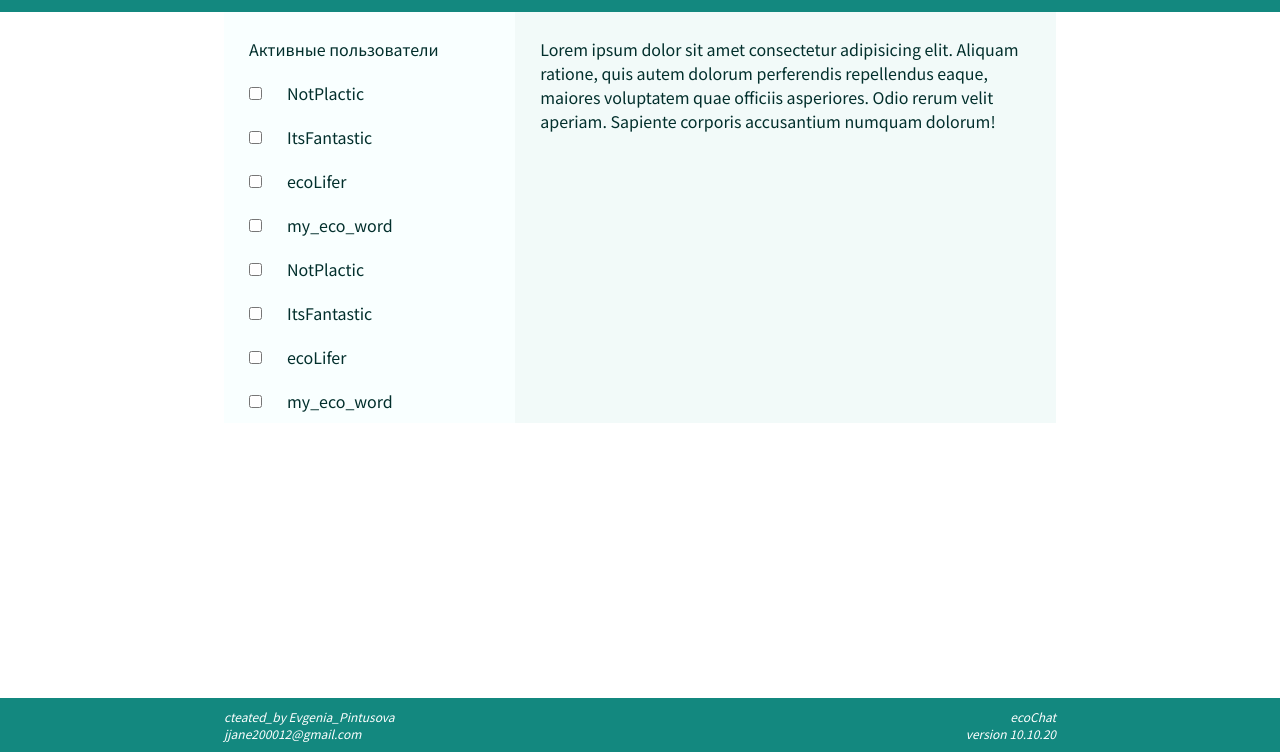
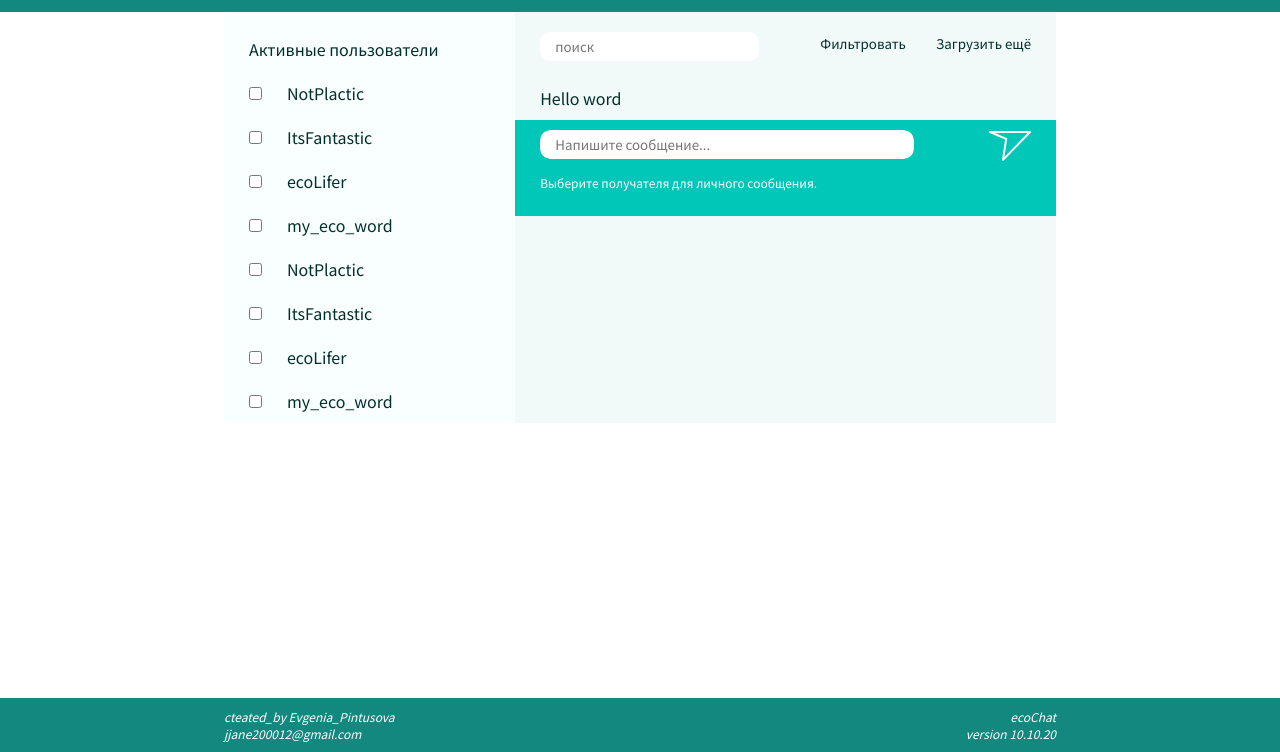
Before and after one commit to EvgeniaPintusova/JS-Camping, a plain HTML site: page UI/index.html in a window 1280 px wide. Shown: the part 48-800 px from the top of the page. Drawn offline with Linux system fonts and the light colour scheme.

Commit message:
Detales of search and send groups

```diff
--- a/UI/index.html
+++ b/UI/index.html
@@ -25,18 +25,33 @@
             <div class="flex-container-1">
                 <form method="post" action="" id="users">
                     <p>Активные пользователи</p>
-                    <label><input type="checkbox" id="user1" value="a1">NotPlactic</label>
-                    <label><input type="checkbox" id="user2" value="a2">ItsFantastic</label>
-                    <label><input type="checkbox" id="user3" value="a3">ecoLifer</label>
-                    <label><input type="checkbox" id="user4" value="a5">my_eco_word</label>
-                    <label><input type="checkbox" id="user5" value="a1">NotPlactic</label>
-                    <label><input type="checkbox" id="user6" value="a2">ItsFantastic</label>
-                    <label><input type="checkbox" id="user7" value="a3">ecoLifer</label>
-                    <label><input type="checkbox" id="user8" value="a5">my_eco_word</label>
+                    <label><input type="checkbox" id="user1" value="a1"/>NotPlactic</label>
+                    <label><input type="checkbox" id="user2" value="a2"/>ItsFantastic</label>
+                    <label><input type="checkbox" id="user3" value="a3"/>ecoLifer</label>
+                    <label><input type="checkbox" id="user4" value="a5"/>my_eco_word</label>
+                    <label><input type="checkbox" id="user5" value="a1"/>NotPlactic</label>
+                    <label><input type="checkbox" id="user6" value="a2"/>ItsFantastic</label>
+                    <label><input type="checkbox" id="user7" value="a3"/>ecoLifer</label>
+                    <label><input type="checkbox" id="user8" value="a5"/>my_eco_word</label>
                 </form>
             </div>
             <div class="flex-container-2">
-                <p>Lorem ipsum dolor sit amet consectetur adipisicing elit. Aliquam ratione, quis autem dolorum perferendis repellendus eaque, maiores voluptatem quae officiis asperiores. Odio rerum velit aperiam. Sapiente corporis accusantium numquam dolorum!</p>
+                <div class="find">
+                    <button>Загрузить ещё</button>
+                    <button>Фильтровать</button>
+                    <input type="text" id="search" placeholder="поиск"/>
+                </div>
+                <div class="messages">
+                    <p>Hello word</p>
+                </div>
+                <div class="send">
+                    <button><svg width="42" height="31" viewBox="0 0 42 31" fill="none" xmlns="http://www.w3.org/2000/svg">
+                        <path d="M41 1.99023L14.0159 29.8538L17.1905 8.84896L1 1.99023H41Z" fill="#00C7B8" stroke="white" stroke-width="2" stroke-linejoin="round"/>
+                        </svg>
+                    </button>
+                    <input type="text" id="send"contenteditable="true" placeholder="Напишите сообщение..." autofocus/>
+                    <p>Выберите получателя для личного сообщения.</p>
+                </div>
             </div>
         </div>
     </main>
--- a/UI/style.css
+++ b/UI/style.css
@@ -47,12 +47,12 @@ header {
   background-color: #13887f;
   color: var(--color0s);
 }
-.nickname {
+header .nickname {
   color: var(--color0);
   font-size: $text-main;
   margin: 15px 25px;
 }
-.logo {
+header .logo {
   color: var(--color0);
   font-family: "Courgette", cursive;
   font-size: 24px;
@@ -82,13 +82,75 @@ main input {
 main label:hover {
   background-color: #e100cb;
 }
+main .find button {
+  float: right;
+  margin-right: 20px;
+  border: 0;
+  background: transparent;
+  color: var(--color5);
+  padding: 2px 5px;
+}
+main .find button:hover {
+  border-radius: 15px;
+  background: var(--color2);
+  color: #fff;
+}
+main .find button:focus {
+  outline: none;
+}
+main .find input {
+  display: block;
+  margin: 20px 25px;
+  background-color: var(--color0);
+  margin-right: 250px;
+  width: 45%;
+  /* border: 1px solid var(--color9); */
+  border: none;
+  padding: 5px 15px;
+  border-radius: 10px;
+}
+main .find input:focus {
+  /*??????*/
+  outline: 2px solid var(--color2);
+}
+.send {
+  padding: 10px 25px;
+  background-color: var(--color2);
+}
+.send p {
+  font-size: 12px;
+  color: var(--color0);
+  margin: 15px 0px;
+}
+.send button {
+  border: 0;
+  background: transparent;
+  float: right;
+}
+.send button svg path:hover {
+  stroke: var(--color1);
+}
+.send button:focus {
+  outline: none;
+}
 
+main .send input {
+  display: block;
+  background-color: var(--color0);
+  width: 70%;
+  border: none;
+  padding: 5px 15px;
+  border-radius: 10px;
+}
+main .send input:focus {
+  /*??????*/
+  outline: 2px solid var(--color2);
+}
 /*styles of footer for all pages*/
 footer {
   height: 54px;
   background-color: #13887f;
-  /* width: auto; */
-  position: absolute;
+  position: fixed;
   left: 0;
   bottom: 0;
   width: 100%;
@@ -109,9 +171,19 @@ footer .flex-container-2 {
     width: 930px;
   }
 }
+@media all and (max-width: 1300px) {
+  main .find input {
+    width: 35%;
+  }
+}
 @media all and (max-width: 800px) {
   .flex-container {
     width: 80%;
+  }
+}
+@media all and (max-width: 1024px) {
+  main .find button {
+    margin-right: 0px;
   }
 }
 @media all and (max-width: 500px) {
```
